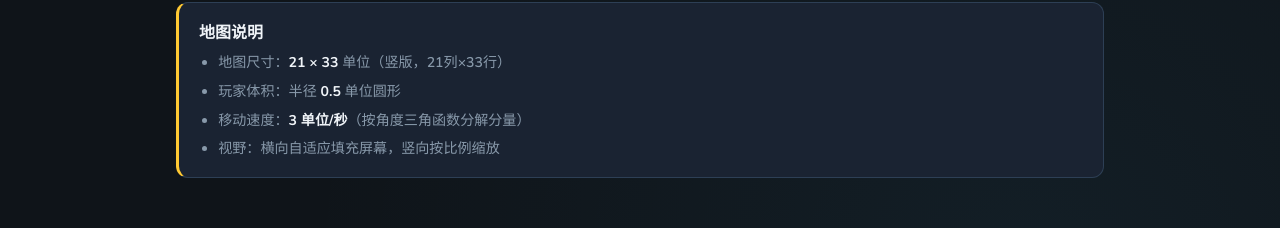
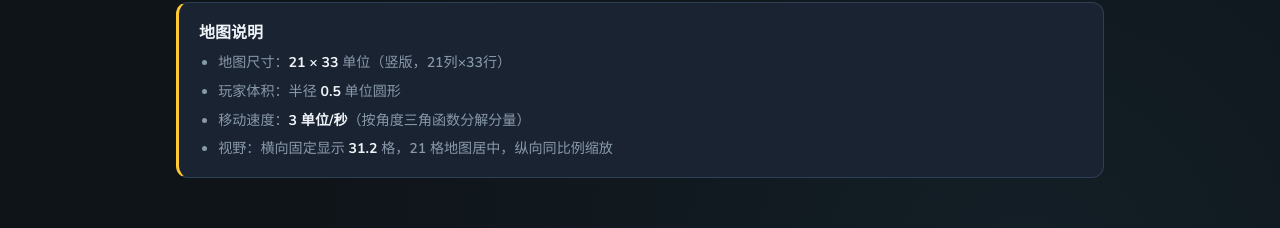
Before and after one commit to newamnesia/brawl-bp, a React (Vite) app: page /offline-training in a window 1280 px wide. Shown: the part 683-911 px from the top of the page. Built offline with nearby package versions, Linux system fonts and the light colour scheme; no server answers.

Commit message:
feat: set training view width to 31.2 units

```diff
--- a/src/pages/OfflineTraining.tsx
+++ b/src/pages/OfflineTraining.tsx
@@ -126,7 +126,7 @@ export default function OfflineTraining() {
           <li>地图尺寸：<strong>21 × 33</strong> 单位（竖版，21列×33行）</li>
           <li>玩家体积：半径 <strong>0.5</strong> 单位圆形</li>
           <li>移动速度：<strong>3 单位/秒</strong>（按角度三角函数分解分量）</li>
-          <li>视野：横向自适应填充屏幕，竖向按比例缩放</li>
+          <li>视野：横向固定显示 <strong>31.2</strong> 格，21 格地图居中，纵向同比例缩放</li>
         </ul>
       </div>
     </div>
--- a/src/pages/OfflineTrainingGame.tsx
+++ b/src/pages/OfflineTrainingGame.tsx
@@ -6,6 +6,7 @@ type ControlMode = "joystick" | "keyboard";
 // 地图常量
 const MAP_WIDTH = 21;  // 列数（横向单位）
 const MAP_HEIGHT = 33; // 行数（纵向单位）
+const HORIZONTAL_VIEW_UNITS = 31.2; // 屏幕横向固定可见格数；地图在其中居中
 const PLAYER_RADIUS = 0.5; // 玩家半径 0.5 单位
 const MOVE_SPEED = 3;  // 移动速度 3 单位/秒
 
@@ -776,9 +777,10 @@ export default function OfflineTrainingGame() {
 
       ctx.setTransform(dpr, 0, 0, dpr, 0, 0);
 
-      // 优先横向填满：以宽度为基准缩放
-      scale = cssWidth / MAP_WIDTH;
-      offsetX = 0;
+      // 横向固定展示 31.2 格。21 格地图居中，两侧各留出 5.1 格背景视野；
+      // 纵向沿用同一单位缩放比例，并继续由相机跟随玩家。
+      scale = cssWidth / HORIZONTAL_VIEW_UNITS;
+      offsetX = (cssWidth - MAP_WIDTH * scale) / 2;
 
       forceUpdate((n) => n + 1);
     };
```
